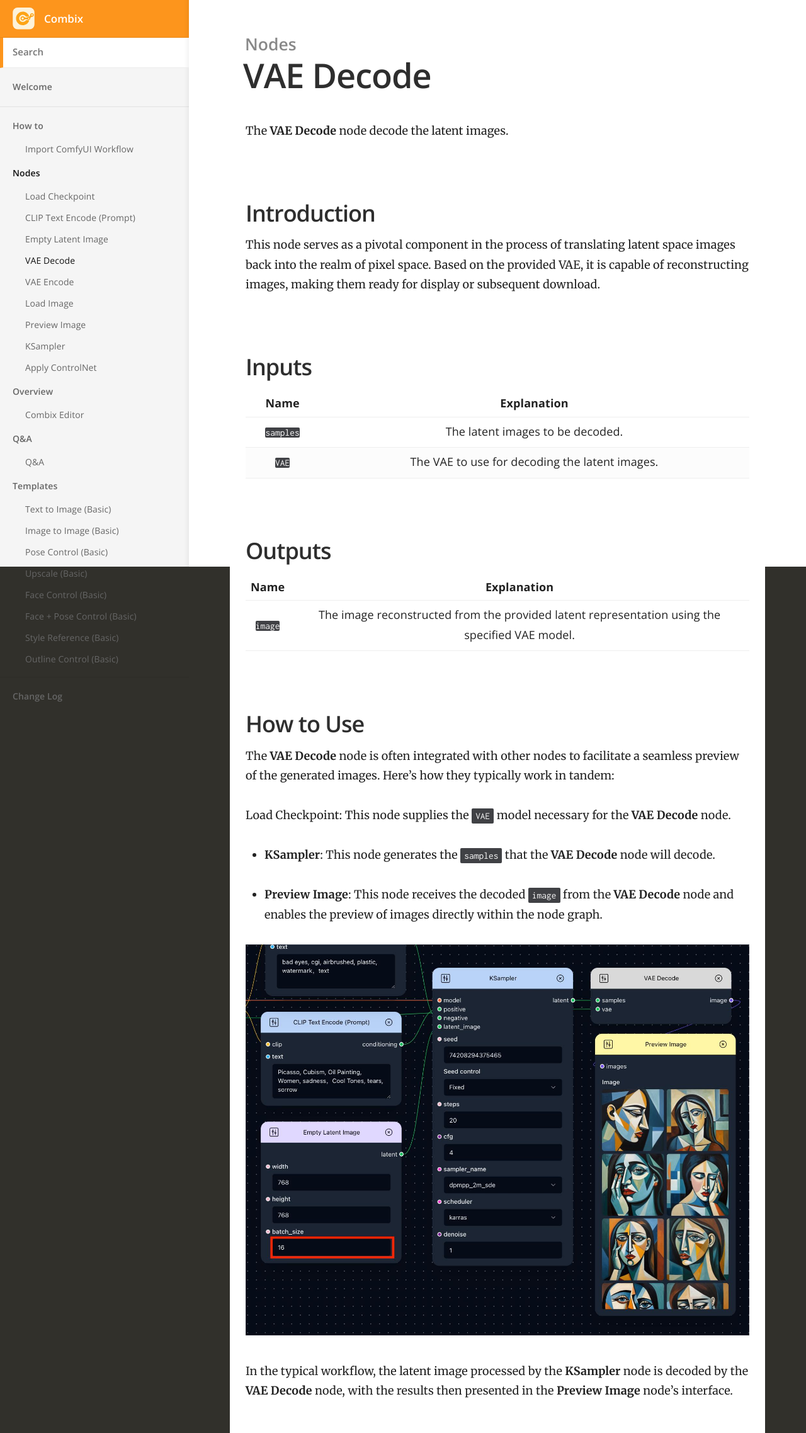
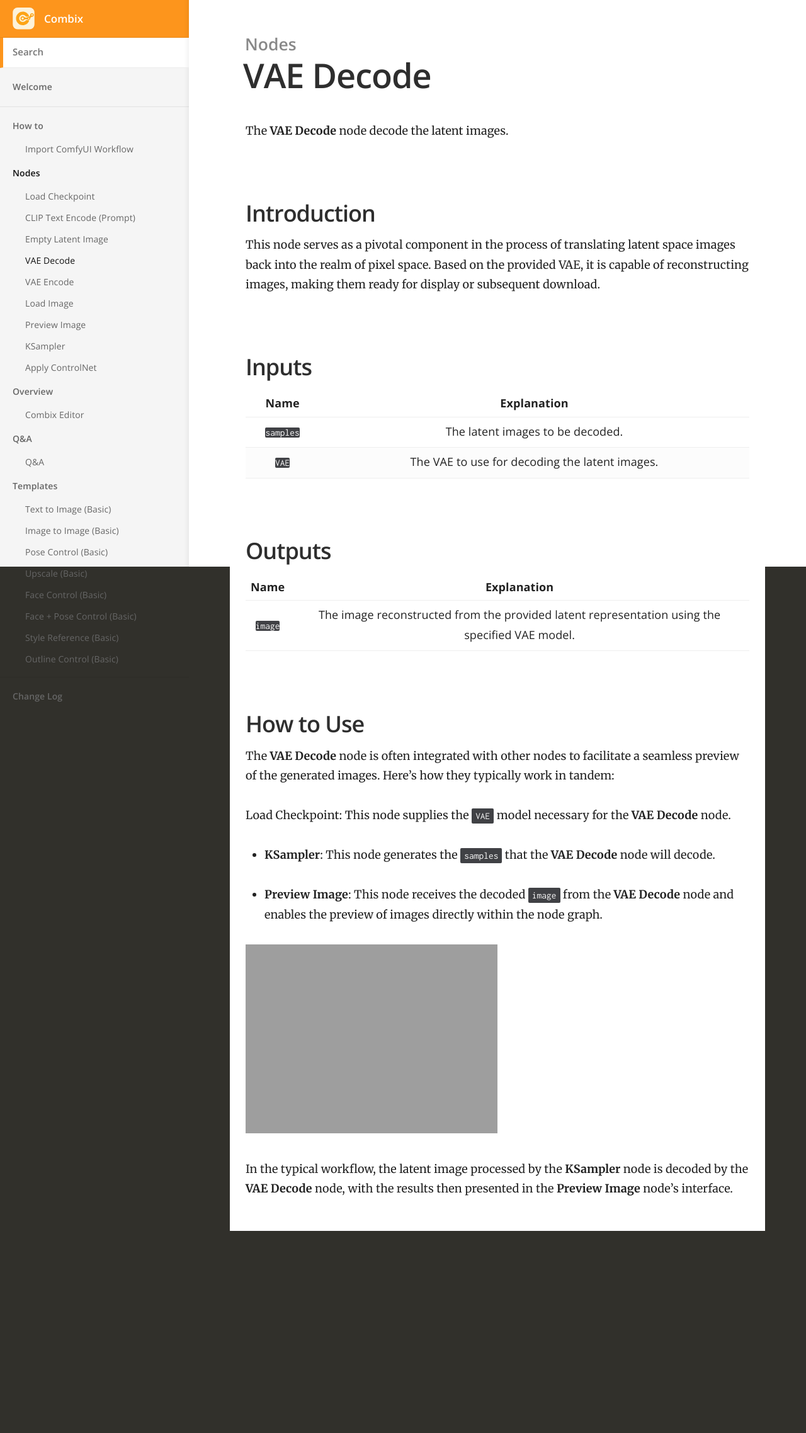
Before and after one commit to magmai-ai/magmai-doc, a Jekyll site: the page built from _docs/templates/VAE Decode.md, in a window 1280 px wide. Shown: the whole page at 63% size. Built offline with Jekyll 4.4.1, drawn with Linux system fonts in a browser that asks for light colours; after the commit the page ends 1955 px from its top, so only the background shows below that.

Commit message:
Update VAE Decode.md

````diff
--- a/_docs/templates/VAE Decode.md
+++ b/_docs/templates/VAE Decode.md
@@ -40,7 +40,7 @@ Load Checkpoint: This node supplies the ```VAE``` model necessary for the **VAE
 
 * **Preview Image**: This node receives the decoded ```image``` from the **VAE Decode** node and enables the preview of images directly within the node graph.
 
-<img src="https://magmai-ai.github.io/magmai-doc/doc_images/ASeriesofImages.jpg" alt="A Series of Images" width="=70%" />
+<img src="https://magmai-ai.github.io/magmai-doc/doc_images/PreviewingtheOutcome.jpg" alt="Previewing the Outcome" width="=70%" />
 
 
 In the typical workflow, the latent image processed by the **KSampler** node is decoded by the **VAE Decode** node, with the results then presented in the **Preview Image** node's interface.
````
